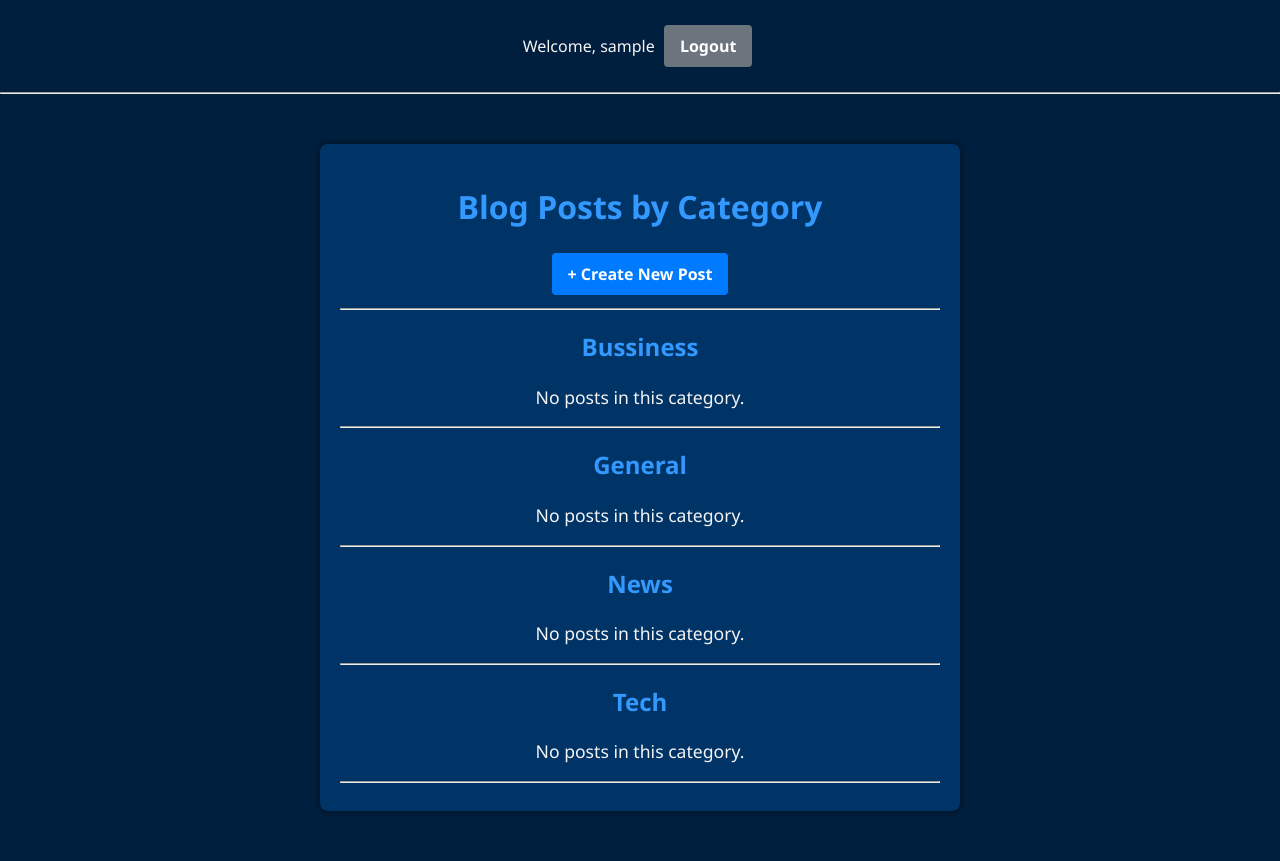
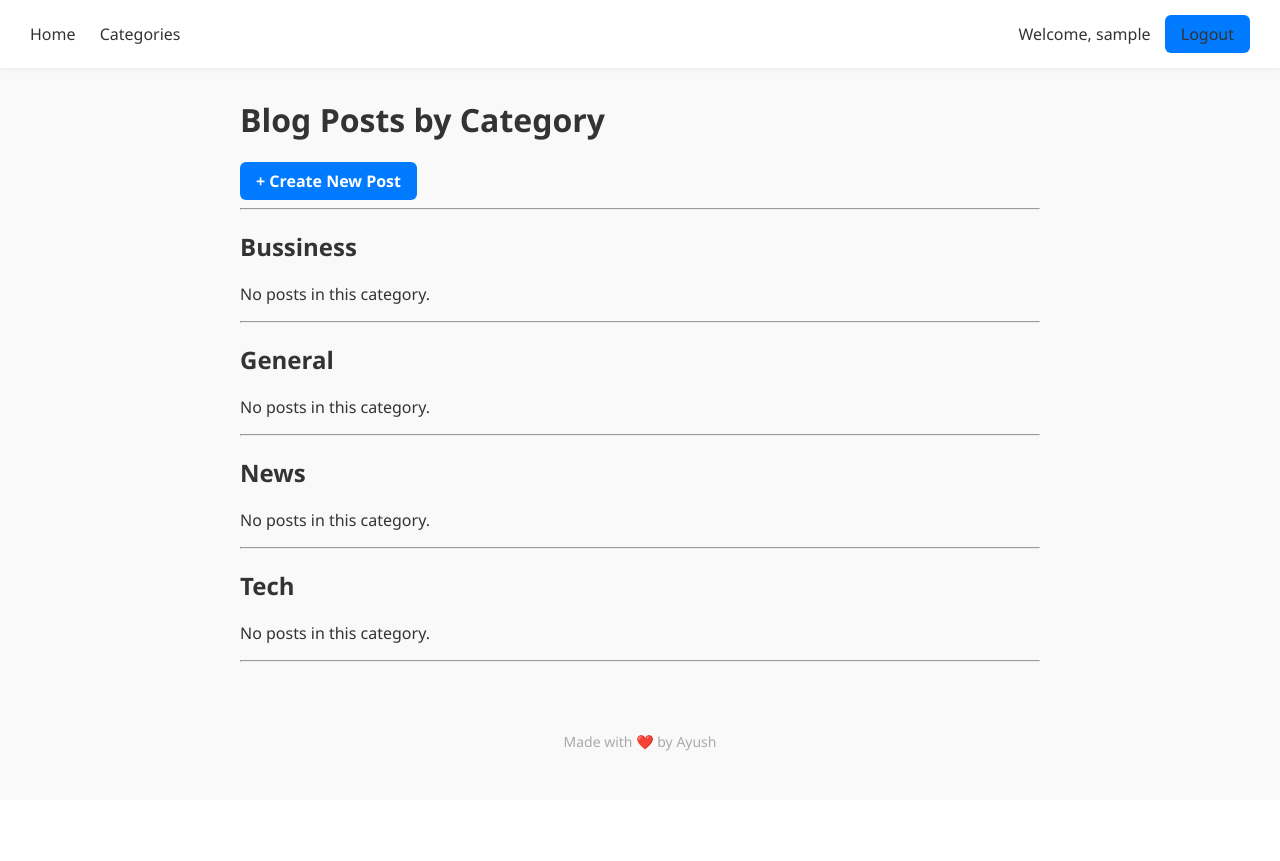
Before and after one commit to cybernova2/blogwritingwebsite, a Django app: page / in a window 1280 px wide. After the commit the page ends 751 px from the top, so only its background shows below. Run offline with Django 5.2, Linux system fonts and the light colour scheme; the visitor is signed in with stand-in values (Sample User, id 1); data comes from the database, SQL or seed files in the repository; data that the repository does not hold is empty.

```diff
--- a/blog/static/blog/style.css
+++ b/blog/static/blog/style.css
@@ -1,166 +1,237 @@
-/* General page styles */
+/* Base Reset & Typography */
 body {
     font-family: 'Segoe UI', Tahoma, Geneva, Verdana, sans-serif;
-    background-color: #001f3f;  /* Navy blue background */
+    background-color: #f9f9f9;
     margin: 0;
     padding: 0;
-    color: #f4f4f4;  /* Light text for contrast */
+    color: #333;
 }
 
-/* Container for centering everything */
-.container {
-    max-width: 600px;
-    width: 90%;
-    margin: 50px auto;
-    padding: 20px;
-    background: #003366;  /* Darker blue box */
-    border-radius: 8px;
-    text-align: center;
-    box-shadow: 0 0 10px rgba(0, 0, 0, 0.5);
+/* Navbar */
+.navbar {
+    display: flex;
+    justify-content: space-between;
+    align-items: center;
+    background-color: #ffffff;
+    padding: 15px 30px;
+    box-shadow: 0 2px 6px rgba(0, 0, 0, 0.05);
+    position: sticky;
+    top: 0;
+    z-index: 1000;
 }
 
-/* Auth buttons container */
-.auth-buttons {
-    text-align: center;
-    margin: 20px 0;
+.navbar a {
+    margin-right: 20px;
+    text-decoration: none;
+    color: #333;
+    font-weight: 500;
 }
 
-/* Headings */
-h1 {
-    margin-bottom: 20px;
-    font-size: 2rem;
-    color: #3399ff;  /* Bright blue heading */
+.navbar a:last-child {
+    margin-right: 0;
 }
 
-h2 {
-    margin-top: 20px;
-    font-size: 1.5rem;
-    color: #3399ff;  /* Bright blue for categories */
+.navbar .auth-buttons a {
+    margin-left: 10px;
 }
 
-/* Post content */
-p {
-    line-height: 1.6;
-    font-size: 1.1rem;
-    margin-bottom: 15px;
-    color: #f4f4f4;
+/* Buttons */
+.btn {
+    background-color: #007bff;
+    color: white;
+    padding: 8px 16px;
+    border-radius: 6px;
+    text-decoration: none;
+    font-weight: 600;
+    border: none;
+    cursor: pointer;
+    display: inline-block;
+    transition: background-color 0.3s ease;
 }
 
-/* List styles for posts on home page */
-ul {
-    list-style: none;
-    padding: 0;
+.btn:hover {
+    background-color: #0056b3;
 }
 
-ul li {
-    margin: 5px 0;
+.btn.danger {
+    background-color: #ff4444;
 }
 
-ul li a {
-    color: #66ccff;  /* Bright blue links */
-    text-decoration: none;
+.btn.danger:hover {
+    background-color: #cc0000;
 }
 
-ul li a:hover {
+.btn.secondary {
+    background-color: #888;
+    color: white;
+}
+
+.btn.secondary:hover {
+    background-color: #666;
+}
+
+/* Container */
+.container {
+    max-width: 800px;
+    margin: 30px auto;
+    padding: 0 20px;
+}
+
+/* Flash Messages */
+.messages {
+    list-style: none;
+    padding: 10px 20px;
+    margin: 10px auto;
+    max-width: 800px;
+    border-radius: 5px;
+    background-color: #ffefc1;
+    color: #6b4b00;
+    font-weight: 500;
+}
+
+/* Post Card */
+.post-card {
+    background-color: #ffffff;
+    padding: 20px;
+    margin: 20px 0;
+    border-radius: 12px;
+    box-shadow: 0 2px 8px rgba(0, 0, 0, 0.05);
+}
+
+.post-title {
+    margin-top: 0;
+    font-size: 1.5em;
+    color: #222;
+}
+
+.post-meta {
+    font-size: 0.9em;
+    color: #888;
+    margin-bottom: 10px;
+}
+
+.post-content {
+    margin-bottom: 15px;
+}
+
+/* Forms */
+form {
+    background-color: #ffffff;
+    padding: 20px;
+    margin-top: 20px;
+    border-radius: 12px;
+    box-shadow: 0 2px 8px rgba(0, 0, 0, 0.05);
+}
+
+form p {
+    margin-bottom: 15px;
+}
+
+form label {
+    display: block;
+    font-weight: 600;
+    margin-bottom: 5px;
+    color: #333;
+}
+
+form input[type="text"],
+form input[type="email"],
+form input[type="password"],
+form textarea,
+form select {
+    width: 100%;
+    padding: 10px 12px;
+    border: 1px solid #ccc;
+    border-radius: 6px;
+    font-size: 14px;
+    box-sizing: border-box;
+    transition: border 0.3s ease;
+}
+
+form input:focus,
+form textarea:focus,
+form select:focus {
+    border-color: #007bff;
+    outline: none;
+}
+
+/* Paragraph links (e.g., login/register) */
+.container p a {
+    color: #007bff;
+    text-decoration: none;
+    font-weight: 500;
+}
+
+.container p a:hover {
     text-decoration: underline;
 }
 
-/* Buttons */
-.button {
-    display: inline-block;
-    padding: 10px 16px;
-    text-decoration: none;
-    border-radius: 4px;
-    color: #fff;
-    font-weight: bold;
-    transition: background 0.3s ease;
-    margin: 5px;
+/* Footer */
+.footer {
+    text-align: center;
+    padding: 20px;
+    font-size: 14px;
+    color: #aaa;
+    margin-top: 50px;
+}
+/* RESPONSIVE STYLES */
+@media (max-width: 768px) {
+    .navbar {
+        flex-direction: column;
+        align-items: flex-start;
+        gap: 10px;
     }
 
-.button-primary {
-    background-color: #007bff;
+    .auth-buttons {
+        margin-top: 10px;
     }
 
-.button-primary:hover {
-    background-color: #0056b3;
+    .container {
+        padding: 0 15px;
     }
 
-.button-secondary {
-    background-color: #6c757d;
+    .post-card {
+        padding: 15px;
     }
 
-.button-secondary:hover {
-    background-color: #5a6268;
+    form {
+        padding: 15px;
     }
 
-.button-edit {
-    background-color: #17a2b8;
+    .btn {
+        width: 100%;
+        text-align: center;
+        margin-bottom: 10px;
     }
 
-.button-edit:hover {
-    background-color: #117a8b;
+    .btn.secondary,
+    .btn.danger {
+        width: 100%;
+    }
+}
+/* ANIMATIONS & TRANSITIONS */
+
+/* Smooth shadow and color transitions */
+.post-card,
+form,
+.btn {
+    transition: all 0.3s ease-in-out;
 }
 
-.button-delete {
-    background-color: #dc3545;
+/* Hover lift effect on post cards */
+.post-card:hover {
+    transform: translateY(-4px);
+    box-shadow: 0 6px 16px rgba(0, 0, 0, 0.1);
 }
 
-.button-delete:hover {
-    background-color: #a71d2a;
+/* Input focus transition */
+form input:focus,
+form textarea:focus,
+form select:focus {
+    box-shadow: 0 0 5px rgba(0, 123, 255, 0.3);
 }
 
-/* Form inputs */
-form input,
-form textarea {
-    width: 100%;
-    padding: 10px;
-    margin: 8px 0;
-    border: 1px solid #ccc;
-    border-radius: 4px;
-    box-sizing: border-box;
+/* Button interaction */
+.btn:hover {
+    transform: scale(1.02);
 }
-
-form button {
-    padding: 10px 16px;
-    border: none;
-    border-radius: 4px;
-    background-color: #28a745;
-    color: #fff;
-    font-weight: bold;
-    cursor: pointer;
-    transition: background 0.3s ease;
-}
-
-form button:hover {
-    background-color: #218838;
-}
-
-/* Messages */
-ul.messages {
-    list-style: none;
-    padding: 0;
-    margin: 10px 0 20px 0;
-}
-
-ul.messages li {
-    padding: 10px;
-    border-radius: 4px;
-    margin-bottom: 5px;
-    font-weight: bold;
-}
-
-ul.messages li.success {
-    background-color: #d4edda;
-    color: #155724;
-    border: 1px solid #c3e6cb;
-}
-
-ul.messages li.error {
-    background-color: #f8d7da;
-    color: #721c24;
-    border: 1px solid #f5c6cb;
-}
-ul li::before {
-    content: "📌 ";
-    margin-right: 5px;
-}
--- a/blog/templates/index.html
+++ b/blog/templates/index.html
@@ -1,43 +1,57 @@
 {% load static %}
 <!DOCTYPE html>
-<html>
+<html lang="en">
 <head>
+    <meta charset="UTF-8">
     <title>Blog - Home</title>
     <link rel="stylesheet" href="{% static 'blog/style.css' %}">
 </head>
 <body>
+
+<!-- Navbar -->
+<div class="navbar">
+    <div>
+        <a href="#">Home</a>
+        <a href="#">Categories</a>
+    </div>
+    <div class="auth-buttons">
+        {% if request.user.is_authenticated %}
+            <span>Welcome, {{ request.user.username }}</span>
+            <a href="{% url 'logout' %}" class="btn">Logout</a>
+        {% else %}
+            <a href="{% url 'login' %}" class="btn">Login</a>
+            <a href="{% url 'register' %}" class="btn">Register</a>
+        {% endif %}
+    </div>
+</div>
+
+<!-- Flash Messages -->
 {% if last_message %}
   <ul class="messages">
     <li class="{{ last_message.tags }}">{{ last_message }}</li>
   </ul>
 {% endif %}
 
-<div class="auth-buttons">
-  {% if request.user.is_authenticated %}
-    <span>Welcome, {{ request.user.username }}</span>
-    <a href="{% url 'logout' %}" class="button button-secondary">Logout</a>
-  {% else %}
-    <a href="{% url 'login' %}" class="button button-primary">Login</a>
-    <a href="{% url 'register' %}" class="button button-secondary">Register</a>
-  {% endif %}
-</div>
-<hr>
+<!-- Page Content -->
 <div class="container">
     <h1>Blog Posts by Category</h1>
-        <a href="{% url 'create_post' %}" class="button button-primary">+ Create New Post</a>
+    <a href="{% url 'create_post' %}" class="btn">+ Create New Post</a>
     <hr>
 
     {% for category in categories %}
         <h2>{{ category.name }}</h2>
         {% with posts=category.posts.all|dictsort:"title" %}
             {% if posts %}
-                    <ul>
                 {% for post in posts %}
-                            <li>
-                                <a href="{% url 'post_detail' post.id %}">{{ post.title }}</a>
-                            </li>
+                    <div class="post-card">
+                        <h2 class="post-title">{{ post.title }}</h2>
+                        <p class="post-meta">
+                            By {{ post.author }} • {{ post.created_at|date:"M d, Y" }}
+                        </p>
+                        <p class="post-content">{{ post.content|truncatewords:30 }}</p>
+                        <a href="{% url 'post_detail' post.id %}" class="btn">Read More</a>
+                    </div>
                 {% endfor %}
-                    </ul>
             {% else %}
                 <p>No posts in this category.</p>
             {% endif %}
@@ -47,5 +61,11 @@
         <p>No categories found.</p>
     {% endfor %}
 </div>
+
+<!-- Footer -->
+<div class="footer">
+    Made with ❤️ by Ayush
+</div>
+
 </body>
 </html>
--- a/blog/urls.py
+++ b/blog/urls.py
@@ -9,12 +9,7 @@ path('create/', views.create_post, name='create_post'),
     path('edit/<int:pk>/', views.edit_post, name='edit_post'),  # Edit post
     path('delete/<int:pk>/', views.delete_post, name='delete_post'),  # Delete post
 
-    # ---------- API Views ----------
-    path('api/posts/', views.api_get_all_posts, name='api_get_all_posts'),
-    path('api/posts/<int:pk>/', views.api_get_post, name='api_get_post'),
-    path('api/posts/create/', views.api_create_post, name='api_create_post'),
-    path('api/posts/update/<int:pk>/', views.api_update_post, name='api_update_post'),
-    path('api/posts/delete/<int:pk>/', views.api_delete_post, name='api_delete_post'),
+
       path('register/', views.register, name='register'),
     path('accounts/login/', views.login_view, name='login'),
     path('accounts/logout/', views.logout_view, name='logout'),
--- a/blog/views.py
+++ b/blog/views.py
@@ -1,8 +1,6 @@
-import json
 from django.shortcuts import render, redirect, get_object_or_404
-from django.http import JsonResponse,HttpResponseForbidden
-from django.views.decorators.csrf import csrf_exempt
-from .models import BlogPost,Category
+from django.http import HttpResponseForbidden
+from .models import BlogPost, Category
 from .forms import BlogPostForm
 from django.contrib import messages
 from django.contrib.auth import authenticate, login, logout
@@ -10,34 +8,36 @@ from django.contrib.auth.forms import UserCreationForm, AuthenticationForm
 from django.contrib.auth.decorators import login_required
 
 # ---------- HTML Views ----------
+
 @login_required
 def index(request):
-    categories = Category.objects.all().order_by('name')  # Sort categories A-Z
+    categories = Category.objects.all().order_by('name')
     all_messages = list(messages.get_messages(request))
     last_message = all_messages[-1] if all_messages else None
-    return render(request, 'index.html', {'categories': categories,'last_message': last_message})
+    return render(request, 'index.html', {'categories': categories, 'last_message': last_message})
+
 @login_required
 def post_detail(request, pk):
     post = get_object_or_404(BlogPost, pk=pk)
     return render(request, 'post_detail.html', {'post': post})
+
 @login_required
 def create_post(request):
     if request.method == 'POST':
         form = BlogPostForm(request.POST)
         if form.is_valid():
             post = form.save(commit=False)
-            post.author = request.user  # 🔑 Set the author properly!
+            post.author = request.user
             post.save()
             messages.success(request, "Post created successfully!")
             return redirect('index')
     else:
         form = BlogPostForm()
     return render(request, 'create_post.html', {'form': form})
+
 @login_required
 def edit_post(request, pk):
     post = get_object_or_404(BlogPost, pk=pk)
-
-    # Check ownership
     if post.author != request.user:
         return HttpResponseForbidden("You are not allowed to edit this post.")
 
@@ -49,13 +49,11 @@ def edit_post(request, pk):
             return redirect('index')
     else:
         form = BlogPostForm(instance=post)
+    return render(request, 'edit_post.html', {'form': form, 'post': post})
 
-    return render(request, 'edit_post.html', {'form': form, 'post': post})
 @login_required
 def delete_post(request, pk):
     post = get_object_or_404(BlogPost, pk=pk)
-
-    # Check ownership
     if post.author != request.user:
         return HttpResponseForbidden("You are not allowed to delete this post.")
 
@@ -66,54 +64,8 @@ def delete_post(request, pk):
 
     return render(request, 'delete_post.html', {'post': post})
 
-# ---------- API Views ----------
-def api_get_all_posts(request):
-    posts = BlogPost.objects.all().values()
-    return JsonResponse(list(posts), safe=False)
+# ---------- Auth Views ----------
 
-def api_get_post(request, pk):
-    try:
-        post = BlogPost.objects.values().get(id=pk)
-        return JsonResponse(post)
-    except BlogPost.DoesNotExist:
-        return JsonResponse({'error': 'Post not found'}, status=404)
-
-@csrf_exempt
-def api_create_post(request):
-    if request.method == 'POST':
-        try:
-            data = json.loads(request.body)
-            title = data.get('title')
-            content = data.get('content')
-
-            post = BlogPost.objects.create(title=title, content=content)
-
-            return JsonResponse({'id': post.id, 'title': post.title, 'content': post.content})
-        except Exception as e:
-            return JsonResponse({'error': str(e)}, status=400)
-
-@csrf_exempt
-def api_update_post(request, pk):
-    if request.method == 'POST':
-        try:
-            post = BlogPost.objects.get(id=pk)
-            data = json.loads(request.body)
-            post.title = data.get('title')
-            post.content = data.get('content')
-            post.save()
-            return JsonResponse({'message': 'Post updated'})
-        except BlogPost.DoesNotExist:
-            return JsonResponse({'error': 'Post not found'}, status=404)
-
-@csrf_exempt
-def api_delete_post(request, pk):
-    if request.method == 'POST':
-        try:
-            post = BlogPost.objects.get(id=pk)
-            post.delete()
-            return JsonResponse({'message': 'Post deleted'})
-        except BlogPost.DoesNotExist:
-            return JsonResponse({'error': 'Post not found'}, status=404)
 def register(request):
     if request.method == 'POST':
         form = UserCreationForm(request.POST)
```
Also changed, not shown: blog/templates/create_post.html (+27 -9 lines), blog/templates/delete_post.html (+28 -8 lines), blog/templates/edit_post.html (+28 -9 lines), blog/templates/login.html (+29 -9 lines), blog/templates/post_detail.html (+30 -12 lines), blog/templates/register.html (+29 -9 lines). Lines whose indentation alone changed are shown as unchanged.
